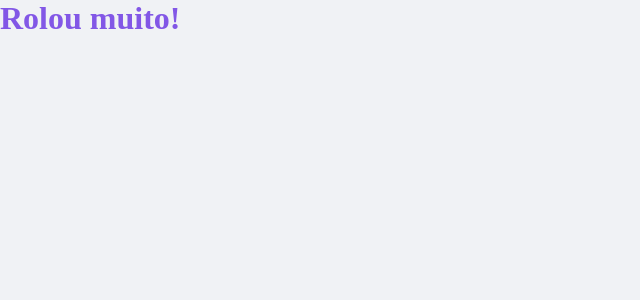
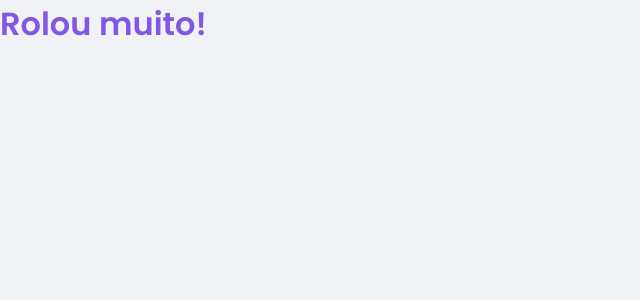
Before and after one commit to brunoaalexandre/bamoney, a React (Vite) app: page / in a window 1280 px wide. Shown: the top 300 px of the page, without its empty margins (0-640 px from the left). Built offline with nearby package versions, Linux system fonts and the light colour scheme.

Commit message:
Fonts style

```diff
--- a/index.html
+++ b/index.html
@@ -1,13 +1,22 @@
 <!DOCTYPE html>
 <html lang="en">
+
 <head>
+  <link rel="preconnect" href="https://fonts.googleapis.com">
+  <link rel="preconnect" href="https://fonts.gstatic.com" crossorigin>
+
   <meta charset="UTF-8" />
   <link rel="icon" type="image/svg+xml" href="/src/favicon.svg" />
   <meta name="viewport" content="width=device-width, initial-scale=1.0" />
   <title>bamoney</title>
+
+
+  <link href="https://fonts.googleapis.com/css2?family=Poppins:wght@400;600&display=swap" rel="stylesheet">
 </head>
+
 <body>
   <div id="root"></div>
   <script type="module" src="/src/main.tsx"></script>
 </body>
+
 </html>
--- a/src/styles/global.ts
+++ b/src/styles/global.ts
@@ -36,6 +36,15 @@
         -webkit-font-smoothing: antialiased;
     }
 
+    body, input, textarea, button {
+      font-family: 'Poppins', sans-serif;
+      font-weight: 400;
+    }
+
+    h1, h2, h3, h4, h5, h6 {
+      font-weight: 600;
+    }
+
     button {
       cursor: pointer;
     }
```
Lines whose indentation alone changed are shown as unchanged.
